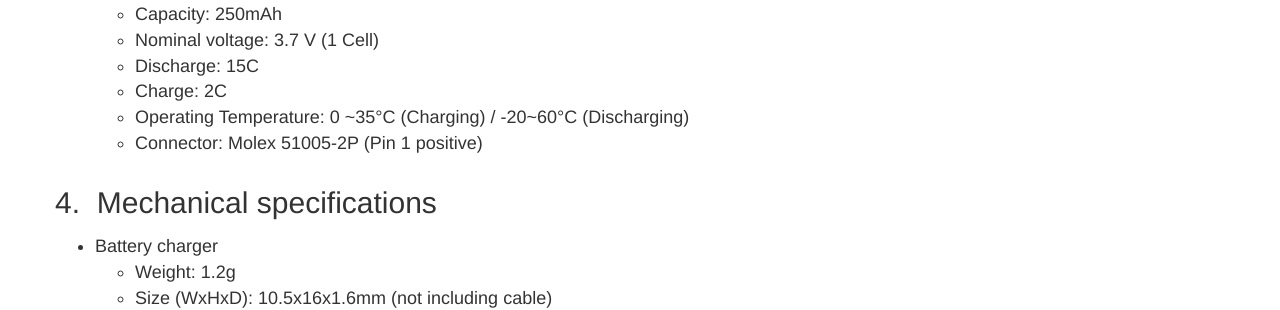
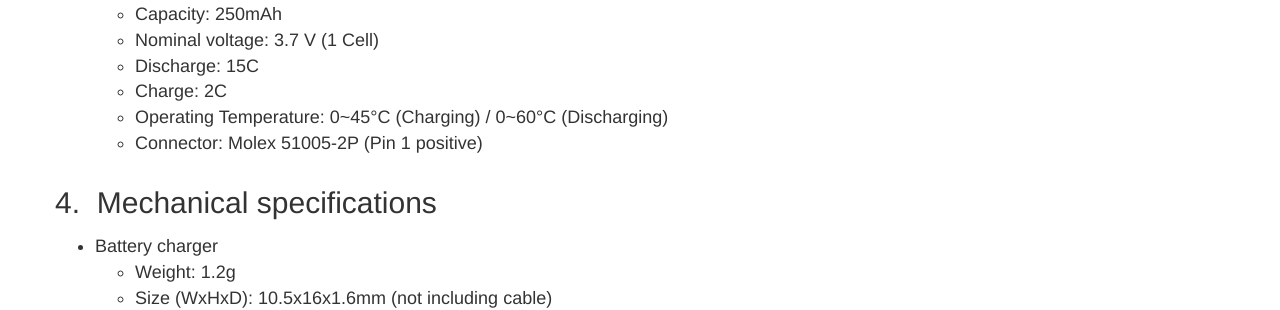
Before and after one commit to bitcraze/hardware, a Jekyll site: the page built from src/products/lipo-charger-500ma-w-battery/datasheet/index.md, in a window 1280 px wide and 1400 px high, scrolled down 972 px. Shown: the part 153-463 px from the top of the window. Built offline with Jekyll 4.4.1, drawn with Linux system fonts in a browser that asks for light colours; some of the changed text lies outside the part shown.

Commit message:
Updated battery operating temperature (closes #11)

```diff
--- a/src/products/lipo-charger-500ma-w-battery/datasheet/index.md
+++ b/src/products/lipo-charger-500ma-w-battery/datasheet/index.md
@@ -34,7 +34,7 @@ If you’re a bit handy with a soldering iron you can even solder multiple charg
   * Nominal voltage: 3.7 V (1 Cell)
   * Discharge: 15C
   * Charge: 2C
-  * Operating Temperature: 0 ~35°C (Charging) / -20~60°C (Discharging)
+  * Operating Temperature: 0~45°C (Charging) / 0~60°C (Discharging)
   * Connector: Molex 51005-2P (Pin 1 positive)
 
 ## Mechanical specifications
```
Also changed, not shown: other parts of src/products/lipo-charger-500ma-w-battery/datasheet/index.md (+1 -1 lines).
